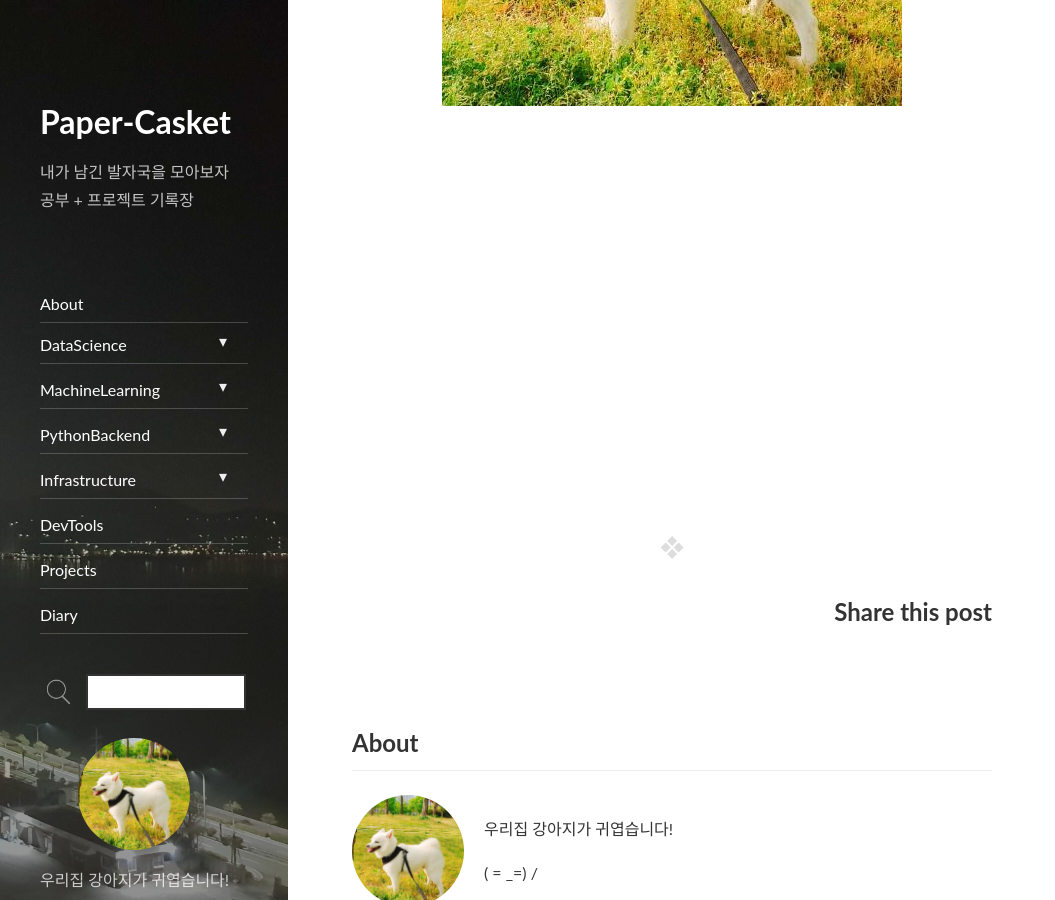
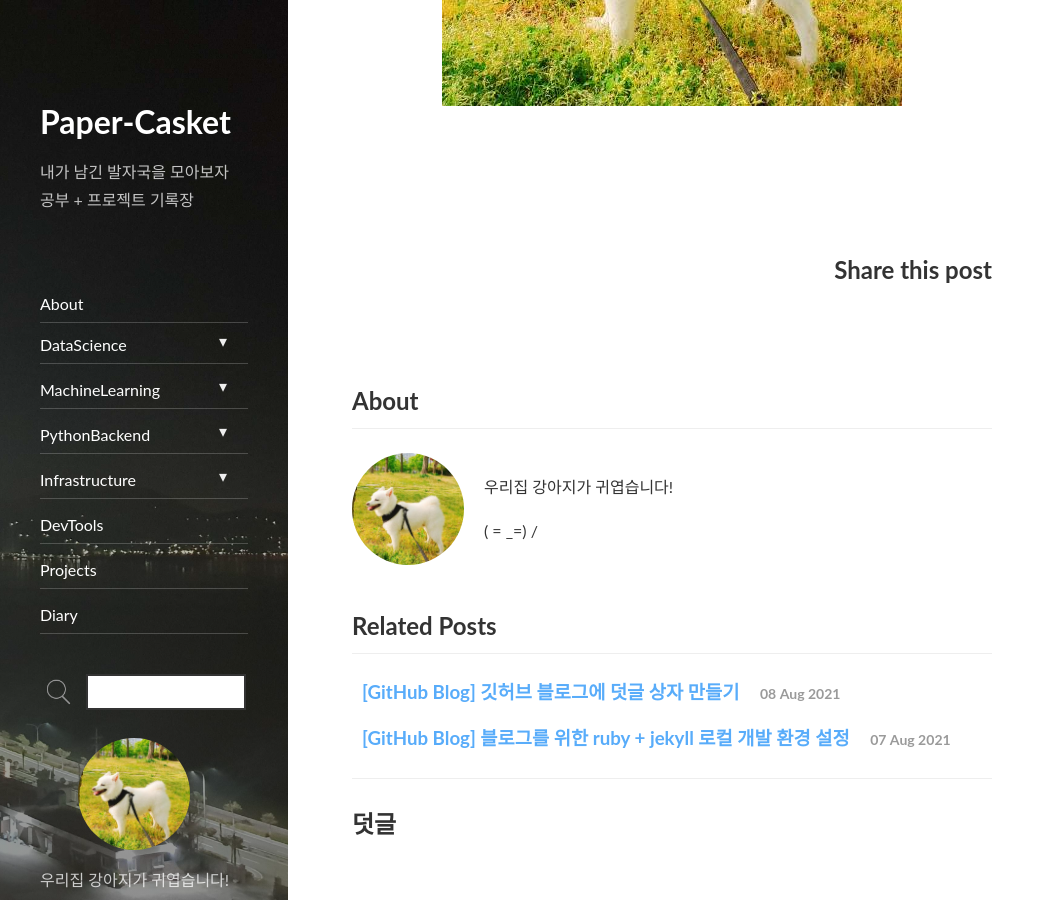
Before and after one commit to YuParan/yuparan.github.io, a Jekyll site: the page built from _posts/2021-08-07-DevTools-how-to-write-post.md, in a window 1280 px wide and 900 px high, scrolled down 920 px. Shown: the whole window, without its empty margins (0-1055 px from the left). Built offline with Jekyll 4.4.1, drawn with Linux system fonts in a browser that asks for light colours; nearby versions of some CDN libraries; comment, search, counter and statistics services are not loaded.

Commit message:
Remove Google-ADs & dingbat

```diff
--- a/_includes/post.html
+++ b/_includes/post.html
@@ -22,7 +22,8 @@
     {% endunless %}
   {% endfor %}
 
-  <script async src="//pagead2.googlesyndication.com/pagead/js/adsbygoogle.js"></script>
+  <!-- Google ads -->
+  <!-- <script async src="//pagead2.googlesyndication.com/pagead/js/adsbygoogle.js"></script> -->
   {% unless include.excerpt %}
     <div class="markdown-body">
 
@@ -30,32 +31,29 @@
 <br/>{% elsif tag.header-img %}
 <div class="head-image"><img src="{{ site.url }}/assets/{{ tag.header-img }}"/></div>
 <br/>{% endif %}
-<style>
+<!-- Google ads -->
+<!-- <style>
 .googleads { display:block; width:98%; height: 280px; }
 @media(min-width: 600px) { .googleads { display: none; } }
-</style>
-<ins class="adsbygoogle myAd1190"
+</style> -->
+<!-- <ins class="adsbygoogle myAd1190"
     data-ad-client="ca-pub-1200017190012992"
-></ins>
-<script>
+></ins> -->
+<!-- <script>
 (adsbygoogle = window.adsbygoogle || []).push({});
-</script>
+</script> -->
 <br/>
       {{ post.content }}
       <br/>
-      <br/>
-      <!-- 블로그-하단-반응형 -->
-      <ins class="adsbygoogle"
+      <!-- 블로그-하단-반응형 Google ads -->
+      <!-- <ins class="adsbygoogle"
           style="display:block; width:100%; height:300px;"
           data-ad-client="ca-pub-1200017190012992"
-          data-ad-format="auto"></ins>
-      <script>
+          data-ad-format="auto"></ins> -->
+      <!-- <script>
       (adsbygoogle = window.adsbygoogle || []).push({});
-      </script>
+      </script> -->
     </div>
-    <script>
-
-    </script>
   {% else %}
     {{ post.excerpt }}
     <p class="read-more"><a class="heading" href="{{ post.url | relative_url }}" data-flip="title">Continue reading </a></p>
@@ -63,7 +61,8 @@
 
 </article>
 {% unless include.link_title %}
-  <hr class="dingbat" />
+<!-- <hr class="dingbat" /> -->
+  <br/>
 
   <div class="share">
       <h2>Share this post</h2>
--- a/_includes/right-side.html
+++ b/_includes/right-side.html
@@ -1,24 +1,24 @@
 <div class="right-side">
   <div class="ad-first">
-    <script async src="//pagead2.googlesyndication.com/pagead/js/adsbygoogle.js"></script>
-    <!-- 블로그-상단-모바일 -->
-    <ins class="adsbygoogle"
+    <!-- <script async src="//pagead2.googlesyndication.com/pagead/js/adsbygoogle.js"></script> -->
+    <!-- 블로그-상단-모바일 Google ads -->
+    <!-- <ins class="adsbygoogle"
          style="display:inline-block;width:100%;"
          data-ad-client="ca-pub-1200017190012992"
-         data-ad-format="auto"></ins>
-    <script>
+         data-ad-format="auto"></ins> -->
+    <!-- <script>
     (adsbygoogle = window.adsbygoogle || []).push({});
-    </script>
+    </script> -->
   </div>
-<br/>
-<br/>
+  <br/>
+  <br/>
   <div class="ad-second">
-    <!-- 블로그-스카이스크래퍼 -->
-    <ins class="adsbygoogle"
+    <!-- 블로그-스카이스크래퍼 Google ads -->
+    <!-- <ins class="adsbygoogle"
          style="display:inline-block;max-width:320px;width:100%;height:600px"
-         data-ad-client="ca-pub-1200017190012992"></ins>
-    <script>
+         data-ad-client="ca-pub-1200017190012992"></ins> -->
+    <!-- <script>
     (adsbygoogle = window.adsbygoogle || []).push({});
-    </script>
+    </script> -->
   </div>
 </div>
```
Also changed, not shown: _includes/contents.html (+12 -14 lines).
